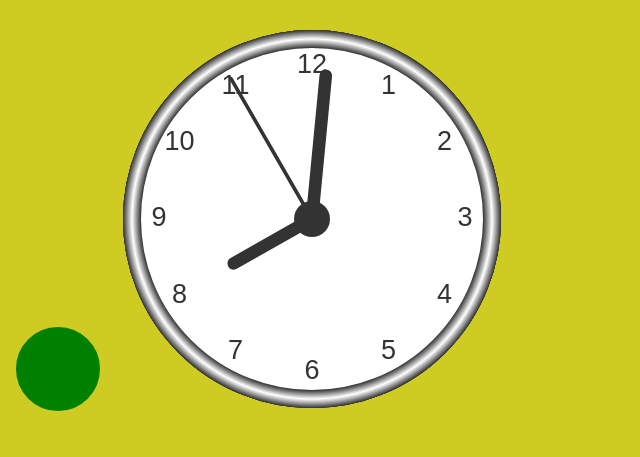
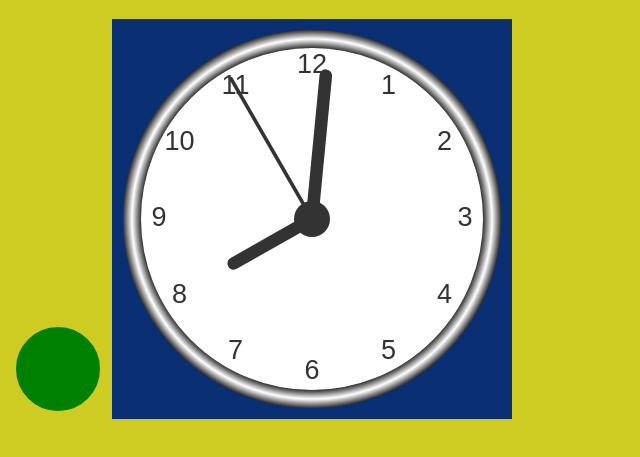
Before and after one commit to vtaoki123/vtaoki123.github.io, a plain HTML site: page page1.html in a window 1280 px wide. Shown: the part 61-518 px from the top of the page, without its empty margins (0-640 px from the left). Drawn offline with Linux system fonts and the light colour scheme.

Commit message:
Update page1.html

```diff
--- a/page1.html
+++ b/page1.html
@@ -16,7 +16,7 @@
 <body>
 
 <canvas id="canvas" width="400" height="400"
-style="background: color rgb(201, 10, 10);">
+style="background: rgb(10, 47, 114)">
 </canvas>
 
 <script>
```
